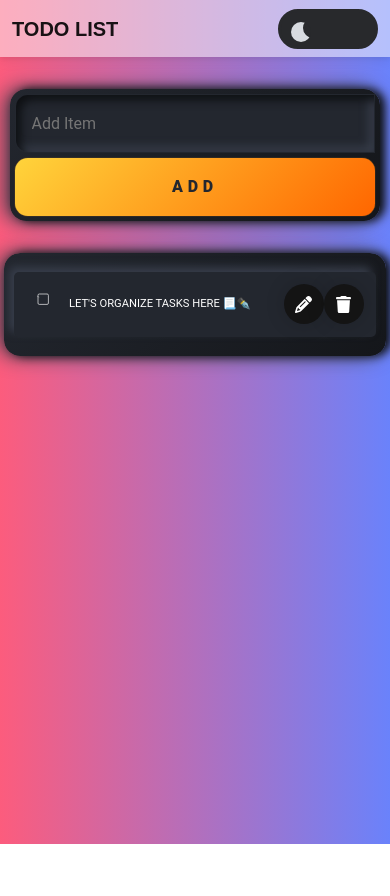
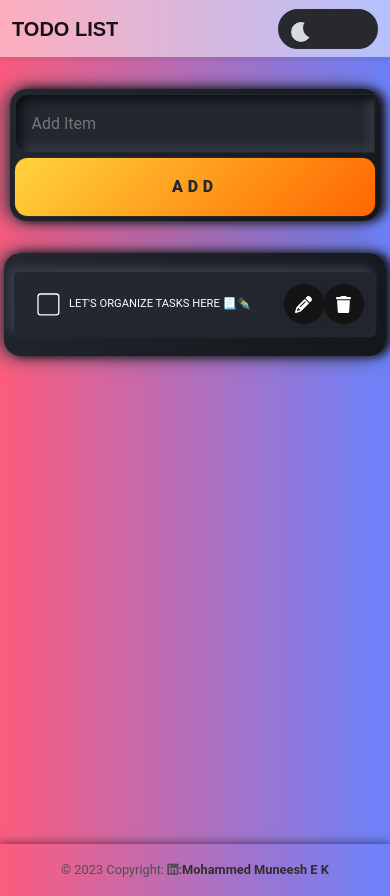
Before and after one commit to mohammedmuneesh1/TodoList-Redux, a React (Create React App) app: page / in a window 390 px wide. Before the commit the page ends 844 px from the top, so only its background shows below. Built offline with nearby package versions, Linux system fonts and the light colour scheme.

Commit message:
Ready To Deploy

```diff
--- a/src/App.js
+++ b/src/App.js
@@ -5,16 +5,22 @@ import "./Styles/Todo.css"
 import { useSelector } from "react-redux";
 
 import Home from "./Pages/Home";
-
+import Footer from "./Components/Footer";
+import { myData } from "./Context/MyData";
 
 function App() {
   const theme = useSelector(state=>state.todo.theme);
   return (
+    <>
     <div className={theme ? 'app-bg-day' : 'app-bg-night'}>
       <Home/>
+   </div>
+  <myData.Provider value={theme}>
+  <Footer/>
+  </myData.Provider>
 
-   </div>
 
+   </>
   );
 }
 
--- a/src/Components/CompletedTask.js
+++ b/src/Components/CompletedTask.js
@@ -33,7 +33,7 @@ const revertTask=(e,value)=>{
 return (
     <>
     {/* completedtask component start here */}
-   <div className='comp-cont ' style={{display:Tdone.length>0?"flex":"none"}}>
+   <div className='comp-cont ' style={{display:Tdone.length>0?"flex":"none",}}>
         <h5>Task Completed</h5>
       <ul >
         {Tdone.map(value=>(
--- /dev/null
+++ b/src/Components/Footer.js
@@ -0,0 +1,15 @@
+import React from 'react';
+import { useSelector } from 'react-redux';
+
+export default function Footer() {
+  const theme = useSelector(state => state.todo.theme);
+
+  return (
+    <div className={`footer ${theme === true ? 'day-footer' : 'dark-footer'}`}>
+      &copy; {new Date().getFullYear()} Copyright:{' '}
+      <b><i className="fab fa-linkedin"></i>:<a className={theme ? 'text-dark':'text-white'}    href='https://www.linkedin.com/in/mohammed-muneesh-e-k-942671274/' target='_blank' rel='noopener noreferrer'>
+        Mohammed Muneesh E K
+      </a></b>
+    </div>
+  );
+}
--- a/src/Components/Todo.js
+++ b/src/Components/Todo.js
@@ -1,18 +1,19 @@
 import React from 'react'
-
 import Add from './Add'
 import TodoTask from './TodoTask'
 import CompletedTask from './CompletedTask'
 
 export default function Todo() {
   return (
+   <div className='sec1'>
    <>
        {/* Render the Add component for adding new tasks */}
-       <Add/>
+        <Add/>
         {/* Render the TodoTask component for displaying pending tasks */}
         <TodoTask/>
         {/* Render the CompletedTask component for displaying completed tasks */}
         <CompletedTask/>
         </>
+        </div>
   )
 }
--- a/src/Components/TodoTask.js
+++ b/src/Components/TodoTask.js
@@ -51,7 +51,7 @@ export default function TodoTask() {
               <>
                 <label className="container">
                   <input type="checkbox" />
-                  <svg viewBox="0 0 64 64" height="2em" width="2em">
+
                     <svg viewBox="0 0 64 64" height="2em" width="2em">
                       <path
                         d="M 0 16 V 56 A 8 8 90 0 0 8 64 H 56 A 8 8 90 0 0 64 56 V 8 A 8 8 90 0 0 56 0 H 8 A 8 8 90 0 0 0 8 V 16 L 32 48 L 64 16 V 8 A 8 8 90 0 0 56 0 H 8 A 8 8 90 0 0 0 8 V 56 A 8 8 90 0 0 8 64 H 56 A 8 8 90 0 0 64 56 V 16"
@@ -59,7 +59,7 @@ export default function TodoTask() {
                         className="path"
                       ></path>
                     </svg>
-                  </svg>
+
                   <span className="text">{value.title}</span>
                 </label>
                   {/* edit and delete button */}
--- /dev/null
+++ b/src/Context/MyData.js
@@ -0,0 +1,3 @@
+import { createContext } from "react";
+
+export const myData=createContext();
--- a/src/Pages/Home.js
+++ b/src/Pages/Home.js
@@ -1,6 +1,8 @@
 import React from 'react'
 import Navbar from '../Components/Navbar'
 import Todo from '../Components/Todo'
+import Footer from '../Components/Footer'
+
 
 export default function Home() {
   return (
@@ -10,6 +12,8 @@ export default function Home() {
     <Navbar/>
     {/* Render the todo component */}
     <Todo/>
+
+
     </>
   )
 }
--- a/src/Styles/App.css
+++ b/src/Styles/App.css
@@ -1,23 +1,68 @@
+*{
+  box-sizing: border-box;
+}
+
+html, body {
+
+  width:100%;
+  height: 100%;
+  margin: 0;
+  padding: 0;
+
+}
+
+
+
 .app-bg-day{
-  max-width:100%;
-  min-height: 100vh;
+max-width:100%;
+min-height: 100vh;
   background: #FC5C7D;
   background: -webkit-linear-gradient(to left, #6A82FB, #FC5C7D);
   background: linear-gradient(to left, #6A82FB, #FC5C7D);
+  padding-bottom: 30px;
+
 
 }
 
 .app-bg-night{
-  width: 100%;
+ max-width: 100%;
   min-height: 100vh;
-  transition: background 5s ease;
   background: #000000;
   background: -webkit-linear-gradient(to right, #434343, #000000);
   background: linear-gradient(to right, #434343, #000000);
-}
-@media all and (max-width:340px){
-  /* .app-bg-day{
-    width:200%;
-  } */
 
 }
+
+
+.footer{
+  height: 7%;
+  width: 100%;
+  /* border:.5px solid white; */
+
+  margin:0px;
+  padding:0px;
+  opacity: 0.; /* Set the opacity to make it more transparent */
+  box-shadow: 0px 0px 10px rgba(0, 0, 0, 0.6);
+  text-align: center;
+  padding:1rem;
+
+}
+.day-footer {
+  background: #FC5C7D;
+  background: -webkit-linear-gradient(to left, #6A82FB, #FC5C7D);
+  background: linear-gradient(to left, #6A82FB, #FC5C7D);
+}
+.dark-footer{
+  background: #000000;
+  background: -webkit-linear-gradient(to right, #434343, #000000);
+  background: linear-gradient(to right, #434343, #000000);
+  color:white
+
+}
+
+
+@media all and (max-width:770px){
+  .footer{
+    font-size:.8rem;
+  }
+}
```
